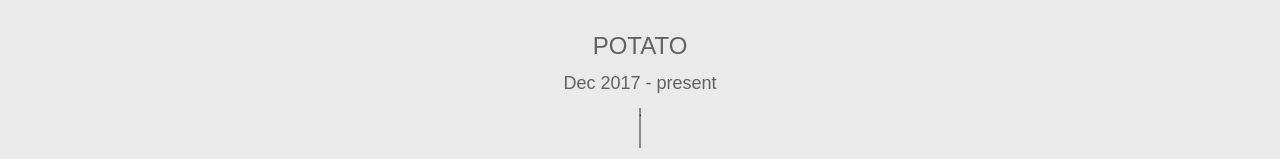
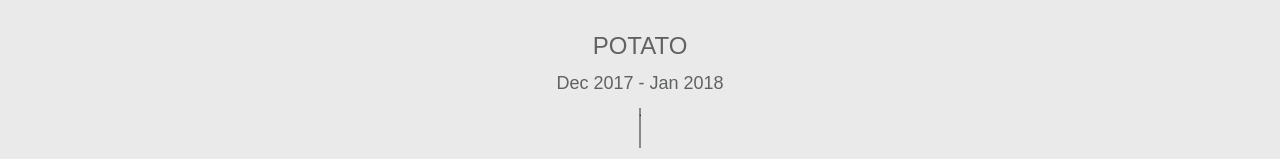
Before and after one commit to marksy/website_react, a React (Create React App) app in the folder website/: page /work in a window 1280 px wide. Shown: the part 228-387 px from the top of the page. Built offline with nearby package versions, Linux system fonts and the light colour scheme.

Commit message:
updated jobs

```diff
--- a/website/src/jobs.js
+++ b/website/src/jobs.js
@@ -52,7 +52,7 @@
   },
   job10: {
     name: 'Potato',
-    date: 'Dec 2017 - present',
+    date: 'Dec 2017 - Jan 2018',
     desc: 'Lorem'
   }
 };
```
